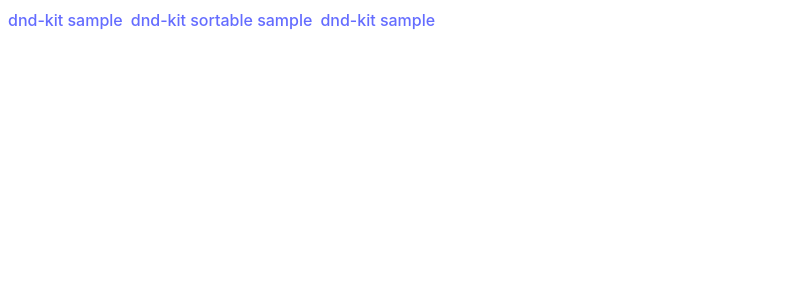
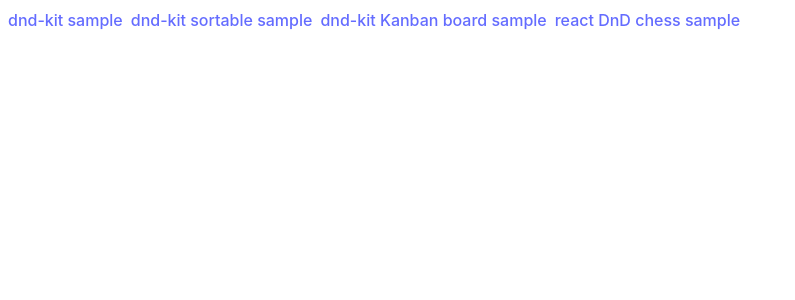
Before and after one commit to y-uchiida/react_dragdrop_sample, a React (Vite) app: page / in a window 1280 px wide. Shown: the top 300 px of the page, without its empty margins (0-795 px from the left). Built offline with nearby package versions, Linux system fonts and the light colour scheme.

Commit message:
add a base of DndKitKanbanBoardSample

```diff
--- a/src/components/NavBar.tsx
+++ b/src/components/NavBar.tsx
@@ -15,7 +15,8 @@
 		<div style={navBarStyle}>
 			<Link to='dnd-kit-sample' >dnd-kit sample</Link>
 			<Link to='dnd-kit-sortable-sample' >dnd-kit sortable sample</Link>
-			<Link to='react-dnd-chess-sample' >dnd-kit sample</Link>
+			<Link to='dnd-kit-kanban-board-sample' >dnd-kit Kanban board sample</Link>
+			<Link to='react-dnd-chess-sample' >react DnD chess sample</Link>
 		</ div>
 	)
 }
--- /dev/null
+++ b/src/components/dnd-kit/kanban-board-sample/DndKitKanbanBoardApp.tsx
@@ -0,0 +1,10 @@
+import { ChakraProvider } from '@chakra-ui/react'
+import React from 'react'
+
+export const DndKitKanbanBoardApp = () => {
+	return (
+		<ChakraProvider>
+			<h2>dnd-kit Kanban board App sample</h2>
+		</ChakraProvider>
+	)
+}
--- /dev/null
+++ b/src/components/dnd-kit/kanban-board-sample/idnex.tsx
@@ -0,0 +1 @@
+export { DndKitKanbanBoardApp } from "./DndKitKanbanBoardApp";
--- a/src/routes/AppRoutes.tsx
+++ b/src/routes/AppRoutes.tsx
@@ -1,4 +1,5 @@
 import { createBrowserRouter, useRoutes } from "react-router-dom";
+import { DndKitKanbanBoardApp } from "../components/dnd-kit/kanban-board-sample/DndKitKanbanBoardApp";
 import { DndKitSampleApp } from "../components/dnd-kit/sample/DndKitSampleApp";
 import { DndKitSortableSampleApp } from "../components/dnd-kit/sortable";
 import { Layout } from "../components/Layout";
@@ -18,6 +19,10 @@
 				element: <DndKitSortableSampleApp />,
 			},
 			{
+				path: "dnd-kit-kanban-board-sample",
+				element: <DndKitKanbanBoardApp />,
+			},
+			{
 				path: "react-dnd-chess-sample",
 				element: <ChessApp />,
 			},
```
